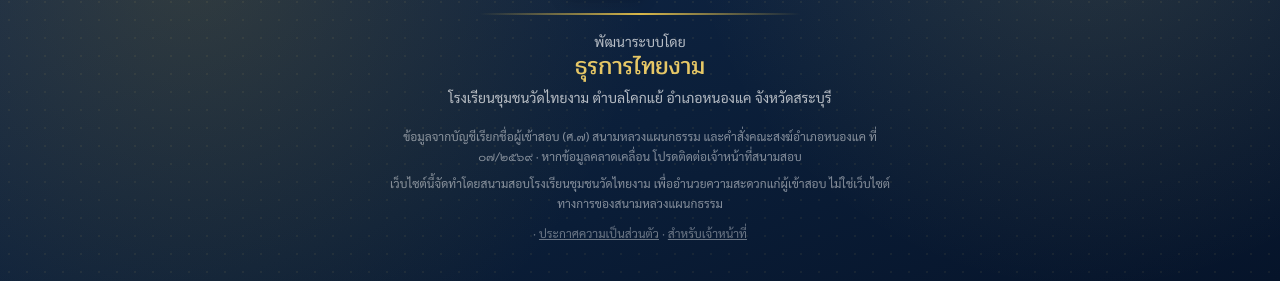
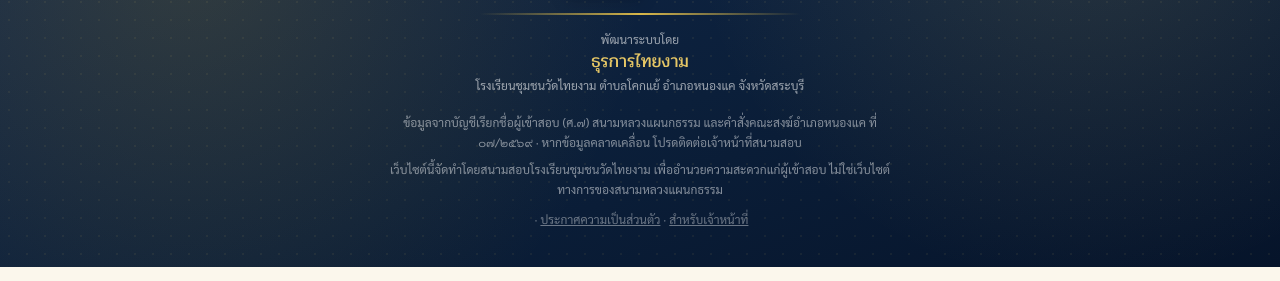
Before and after one commit to thaingam/dhamma69, a plain HTML site: page index.html in a window 1280 px wide. Shown: the part 2060-2341 px from the top of the page. Drawn offline with nearby package versions, Linux system fonts and the light colour scheme; no server answers.

Commit message:
ลดขนาดตัวอักษรส่วนผู้พัฒนาท้ายเว็บ และไม่ตัดกลางคำบนมือถือ
Co-Authored-By: Claude Opus 5.5 <noreply@anthropic.com>

```diff
--- a/index.html
+++ b/index.html
@@ -235,12 +235,12 @@
         <img src="assets/img/favicon.svg" alt="" class="h-14 w-14">
       </div>
       <div class="gold-line mx-auto mt-4 max-w-xs"></div>
-      <p class="mt-4 text-sm text-white/70">พัฒนาระบบโดย</p>
-      <p class="font-display text-2xl text-gold-300" id="devName">ธุรการไทยงาม</p>
-      <p class="mt-1 text-sm text-white/70">โรงเรียนชุมชนวัดไทยงาม ตำบลโคกแย้ อำเภอหนองแค จังหวัดสระบุรี</p>
+      <p class="mt-4 text-xs text-white/60">พัฒนาระบบโดย</p>
+      <p class="font-display text-base text-gold-300 sm:text-lg" id="devName">ธุรการไทยงาม</p>
+      <p class="mt-0.5 text-xs text-white/60"><span class="inline-block">โรงเรียนชุมชนวัดไทยงาม</span> <span class="inline-block">ตำบลโคกแย้</span> <span class="inline-block">อำเภอหนองแค</span> <span class="inline-block">จังหวัดสระบุรี</span></p>
       <p class="mx-auto mt-5 max-w-lg text-xs leading-relaxed text-white/50">ข้อมูลจากบัญชีเรียกชื่อผู้เข้าสอบ (ศ.๗) สนามหลวงแผนกธรรม และคำสั่งคณะสงฆ์อำเภอหนองแค ที่ ๐๗/๒๕๖๙ · หากข้อมูลคลาดเคลื่อน โปรดติดต่อเจ้าหน้าที่สนามสอบ</p>
       <p class="mx-auto mt-2 max-w-lg text-xs leading-relaxed text-white/50">เว็บไซต์นี้จัดทำโดยสนามสอบโรงเรียนชุมชนวัดไทยงาม เพื่ออำนวยความสะดวกแก่ผู้เข้าสอบ ไม่ใช่เว็บไซต์ทางการของสนามหลวงแผนกธรรม</p>
-      <p class="mt-3 text-xs text-white/40"><span id="lastUpdate"></span> · <a href="privacy/" class="underline hover:text-gold-300">ประกาศความเป็นส่วนตัว</a> · <a href="admin/" class="underline hover:text-gold-300">สำหรับเจ้าหน้าที่</a></p>
+      <p class="mt-3 text-xs text-white/40"><span id="lastUpdate" class="inline-block"></span> · <a href="privacy/" class="inline-block underline hover:text-gold-300">ประกาศความเป็นส่วนตัว</a> · <a href="admin/" class="inline-block underline hover:text-gold-300">สำหรับเจ้าหน้าที่</a></p>
     </div>
   </footer>
 
```
